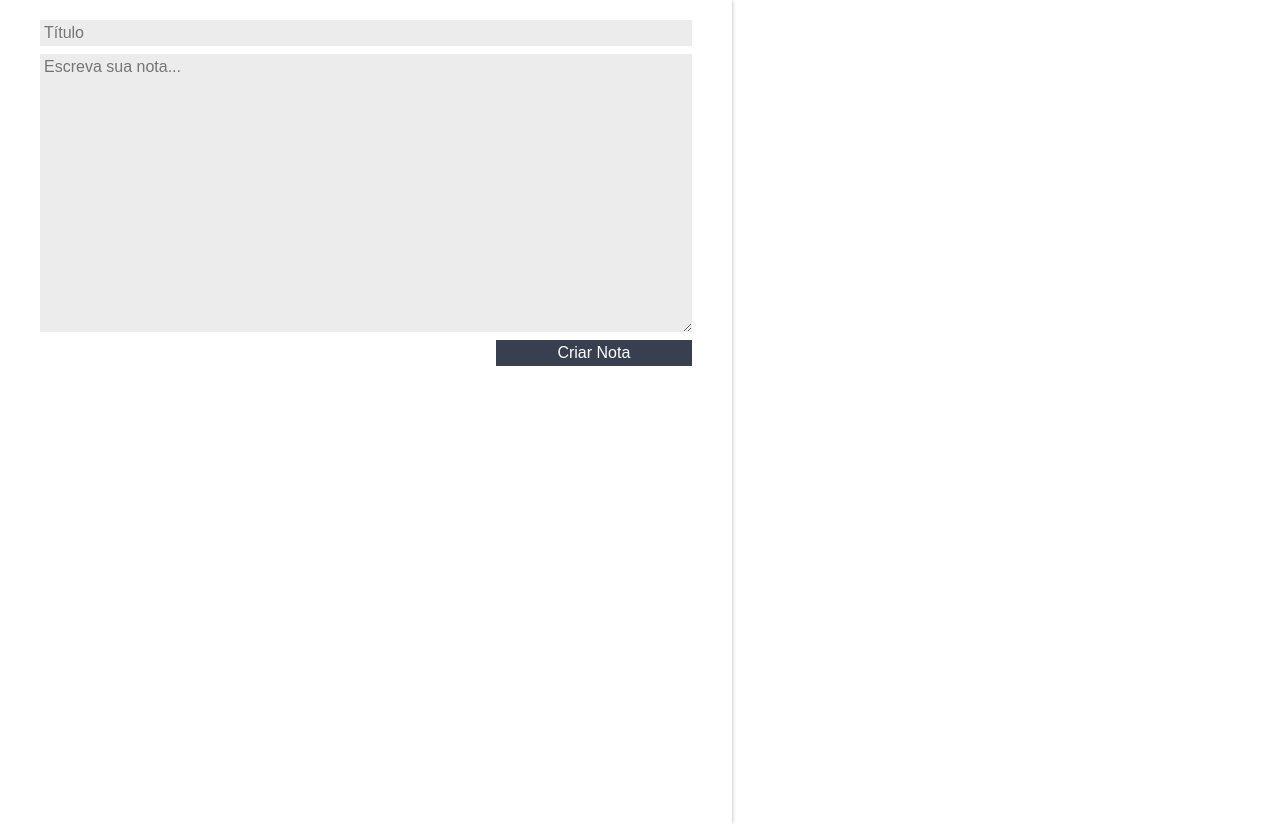
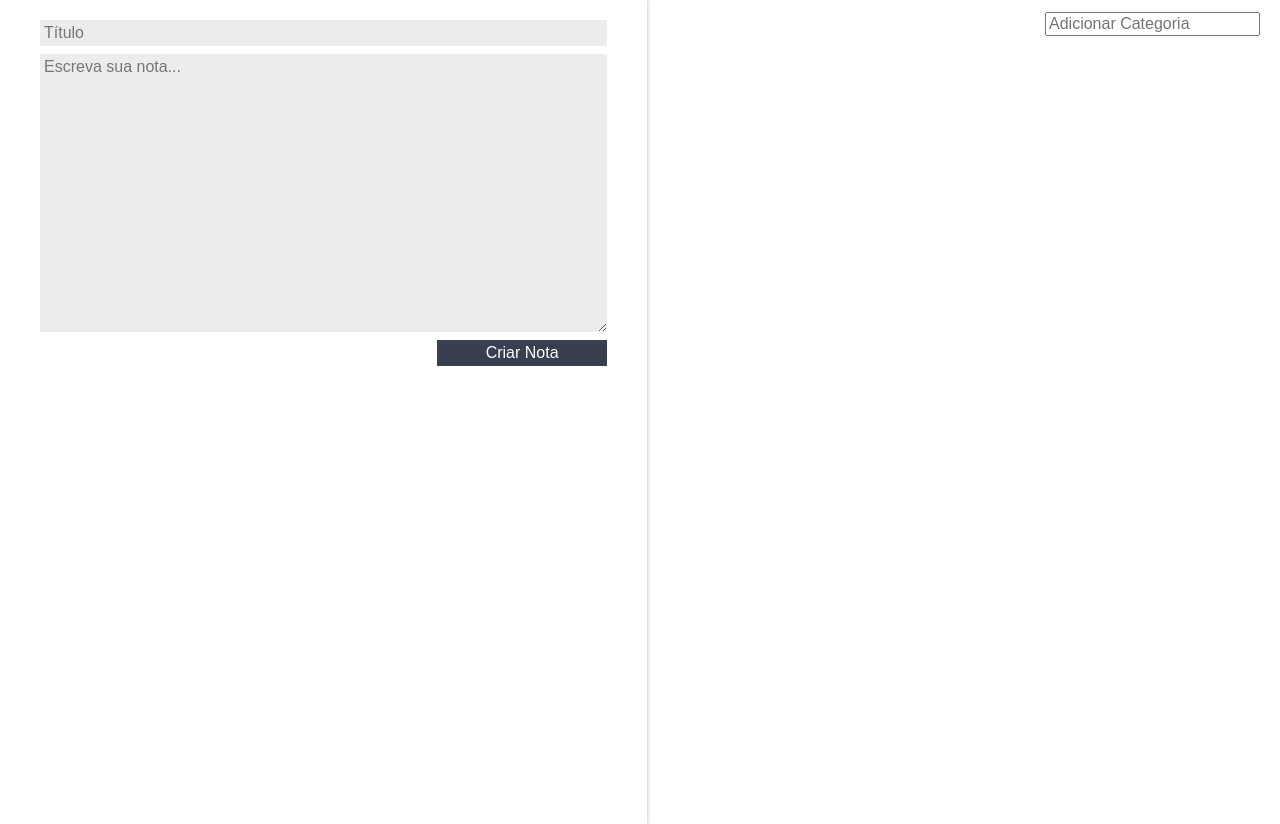
Before and after one commit to lucsimao/alura-react-ceep, a React (Create React App) app: page / in a window 1280 px wide. Built offline with nearby package versions, Linux system fonts and the light colour scheme.

Commit message:
feat: create lista de categorias

```diff
--- a/src/App.css
+++ b/src/App.css
@@ -1,5 +1,9 @@
 .conteudo {
   display: flex;
+}
+
+.conteudo-principal {
+  flex-grow: 3;
 }
 
 :root {
--- a/src/App.js
+++ b/src/App.js
@@ -2,6 +2,7 @@
 
 import { Component } from 'react';
 import { FormularioCadastro } from './components/formulario-cadastro';
+import { ListaDeCategorias } from './components/lista-de-categorias';
 import { ListaDeNotas } from './components/lista-de-notas';
 
 export default class App extends Component {
@@ -9,7 +10,14 @@
     super();
     this.state = {
       notas: [],
+      categorias: [],
     };
+  }
+
+  adicionarCategoria(categoria) {
+    this.state.categorias.push(categoria);
+    this.setState(this.state);
+    console.log(`uma nova categoria foi criada ${this.state}`);
   }
 
   criarNota(titulo, texto) {
@@ -28,10 +36,16 @@
     return (
       <section className="conteudo">
         <FormularioCadastro criarNota={this.criarNota.bind(this)} />
-        <ListaDeNotas
-          notas={this.state.notas}
-          deletarNota={this.deletarNota.bind(this)}
-        />
+        <main className="conteudo-principal">
+          <ListaDeCategorias
+            adicionarCategoria={this.adicionarCategoria.bind(this)}
+            categorias={this.state.categorias}
+          />
+          <ListaDeNotas
+            notas={this.state.notas}
+            deletarNota={this.deletarNota.bind(this)}
+          />
+        </main>
       </section>
     );
   }
--- /dev/null
+++ b/src/components/lista-de-categorias/index.js
@@ -0,0 +1 @@
+export * from './lista-de-categorias';
--- /dev/null
+++ b/src/components/lista-de-categorias/lista-de-categorias.jsx
@@ -0,0 +1,34 @@
+import './style.css';
+
+import { Component } from 'react/cjs/react.development';
+
+export class ListaDeCategorias extends Component {
+  handleEventoInput(evento) {
+    if (evento.key === 'Enter') {
+      const valorCategoria = evento.target.value;
+      this.props.adicionarCategoria(valorCategoria);
+    }
+  }
+
+  render() {
+    return (
+      <section className="lista-categorias">
+        <ul className="lista-categorias_lista">
+          {this.props.categorias.map((categoria, index) => {
+            return (
+              <li key={index} className="lista-categorias_item">
+                {categoria}
+              </li>
+            );
+          })}
+        </ul>
+        <input
+          type="text"
+          className="lista-categorias_input"
+          placeholder="Adicionar Categoria"
+          onKeyUp={this.handleEventoInput.bind(this)}
+        />
+      </section>
+    );
+  }
+}
--- /dev/null
+++ b/src/components/lista-de-categorias/style.css
@@ -0,0 +1,21 @@
+.lista-categorias {
+  display: flex;
+  flex-direction: row;
+  margin-top: 12px;
+}
+.lista-categorias_lista {
+  flex: 1;
+  display: flex;
+  flex-direction: row;
+  justify-content: space-evenly;
+}
+.lista-categorias_item {
+  background-color: var(--secundaria);
+  color: white;
+  padding: 4px 8px;
+  border-radius: 10px;
+  font-family: Arial, Helvetica, sans-serif;
+}
+.lista-categorias_input {
+  margin-right: 20px;
+}
```
